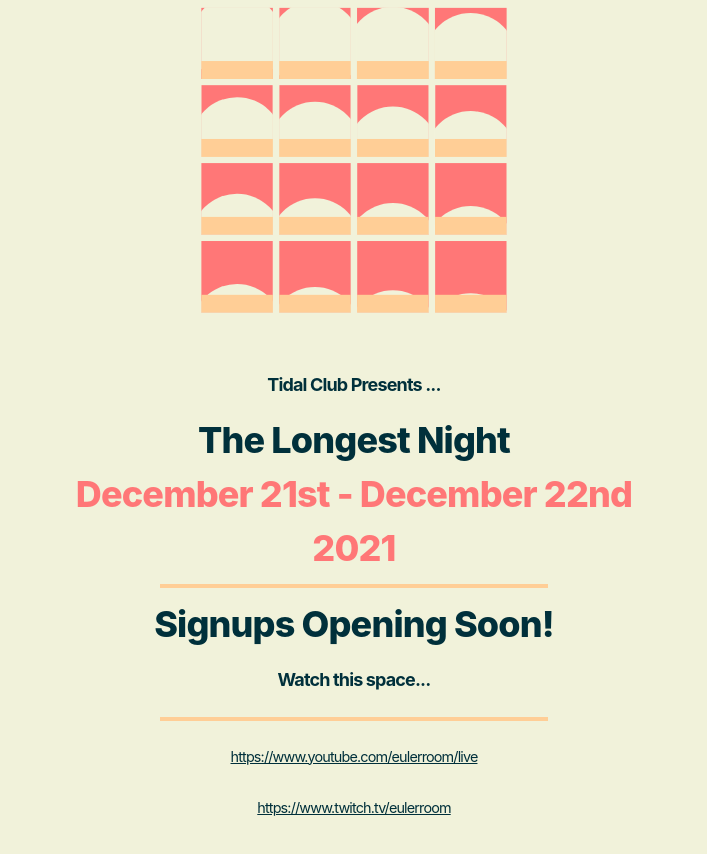
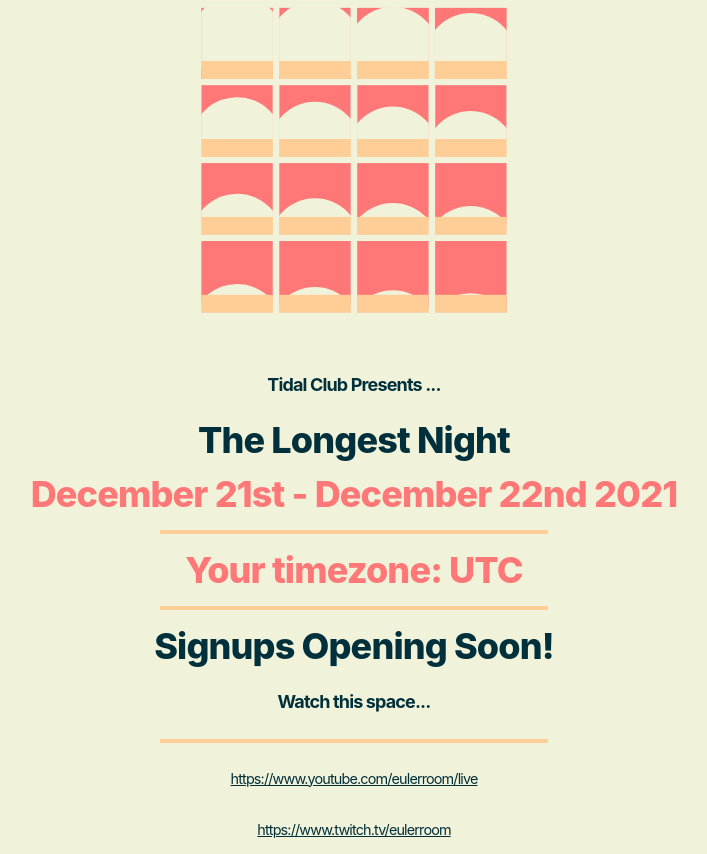
Before and after one commit to thgrund/muxy-frontend, a React (Create React App) app: page / in a window 1280 px wide. Shown: the whole page, without its empty margins (286-993 px from the left). Before the commit the page ends 832 px from the top, so only its background shows below. Built offline with nearby package versions, Linux system fonts and the light colour scheme; no server answers.

Commit message:
Add start, endtime and timezone information in the event header

```diff
--- a/src/app/components/EventHeader.tsx
+++ b/src/app/components/EventHeader.tsx
@@ -1,14 +1,21 @@
 import React, { ReactElement } from 'react';
 import logo from "../../assets/images/longestnight-square-web_plain.svg";
+import { MuxyEvent } from "../types";
+import { DateTime } from "luxon";
 
-function EventHeader(): ReactElement {
+interface Props {
+    event: MuxyEvent | undefined
+}
+
+function EventHeader({event}:Props): ReactElement {
     return (
         <header className="App-header">
             <img src={logo} className="App-logo" alt="logo" />
             <h4>Tidal Club Presents ...</h4>
             <h1>The Longest Night</h1>
-            <h2>December 21st - December 22nd</h2>
-            <h2>2021</h2>
+            <h2>December 21st {event && DateTime.fromISO(event.starts_at).toFormat("HH:mm")} - December 22nd {event && DateTime.fromISO(event.ends_at).toFormat("HH:mm")} 2021</h2>
+            <hr/>
+            <h2>Your timezone: {Intl.DateTimeFormat().resolvedOptions().timeZone}</h2>
             <hr/>
             <h3>Signups Opening Soon!</h3>
             <h4>Watch this space...</h4>
--- a/src/app/components/EventPage.tsx
+++ b/src/app/components/EventPage.tsx
@@ -27,7 +27,7 @@ function EventPage(): ReactElement {
 
     return (
       <main className="App">
-        <EventHeader />
+        <EventHeader event={event} />
         {event && (
           <PerformanceList
             slug={event.slug}
```
Also changed, not shown: 1 other file (tests, documents, lock files or other folders).
